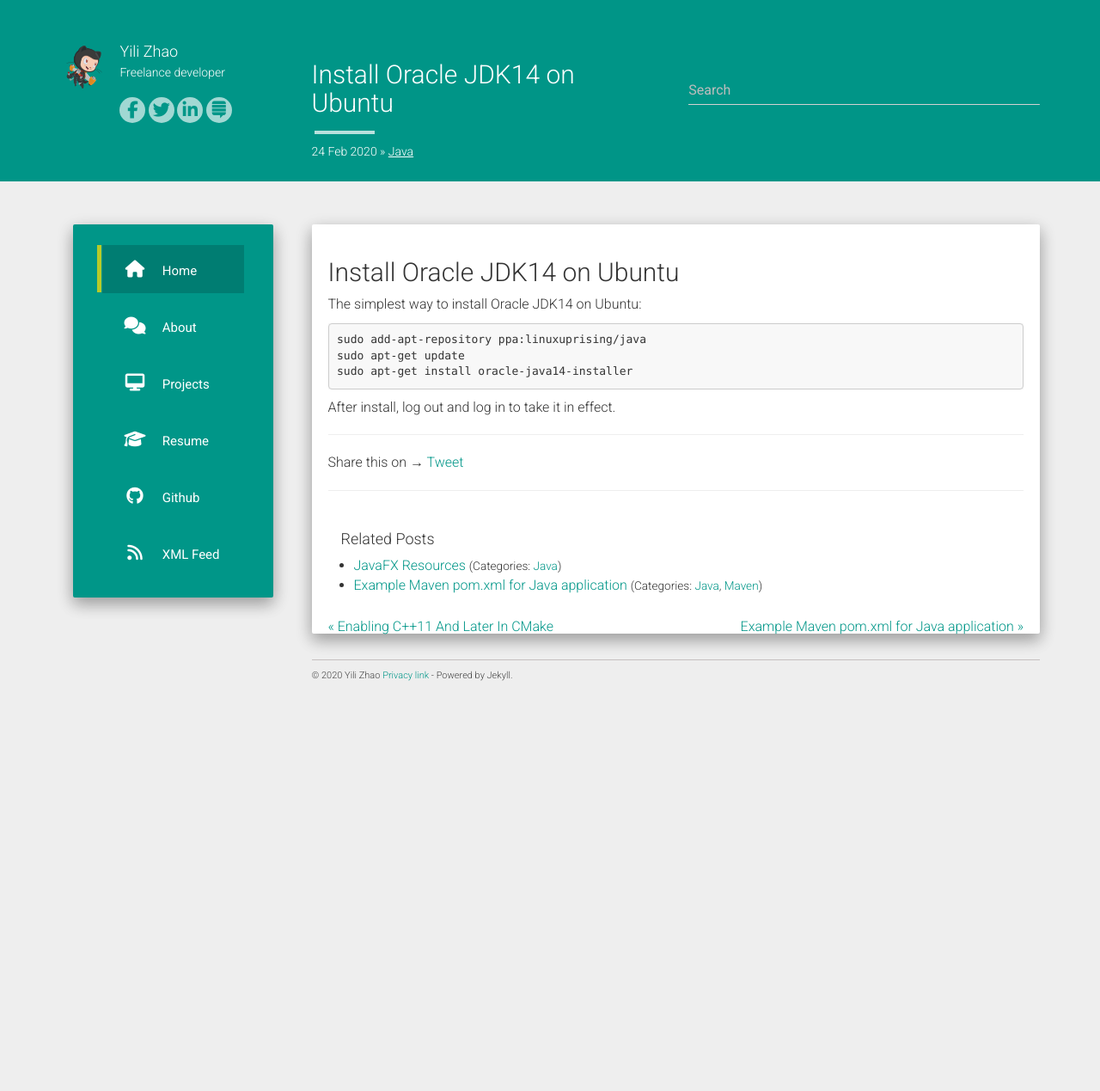
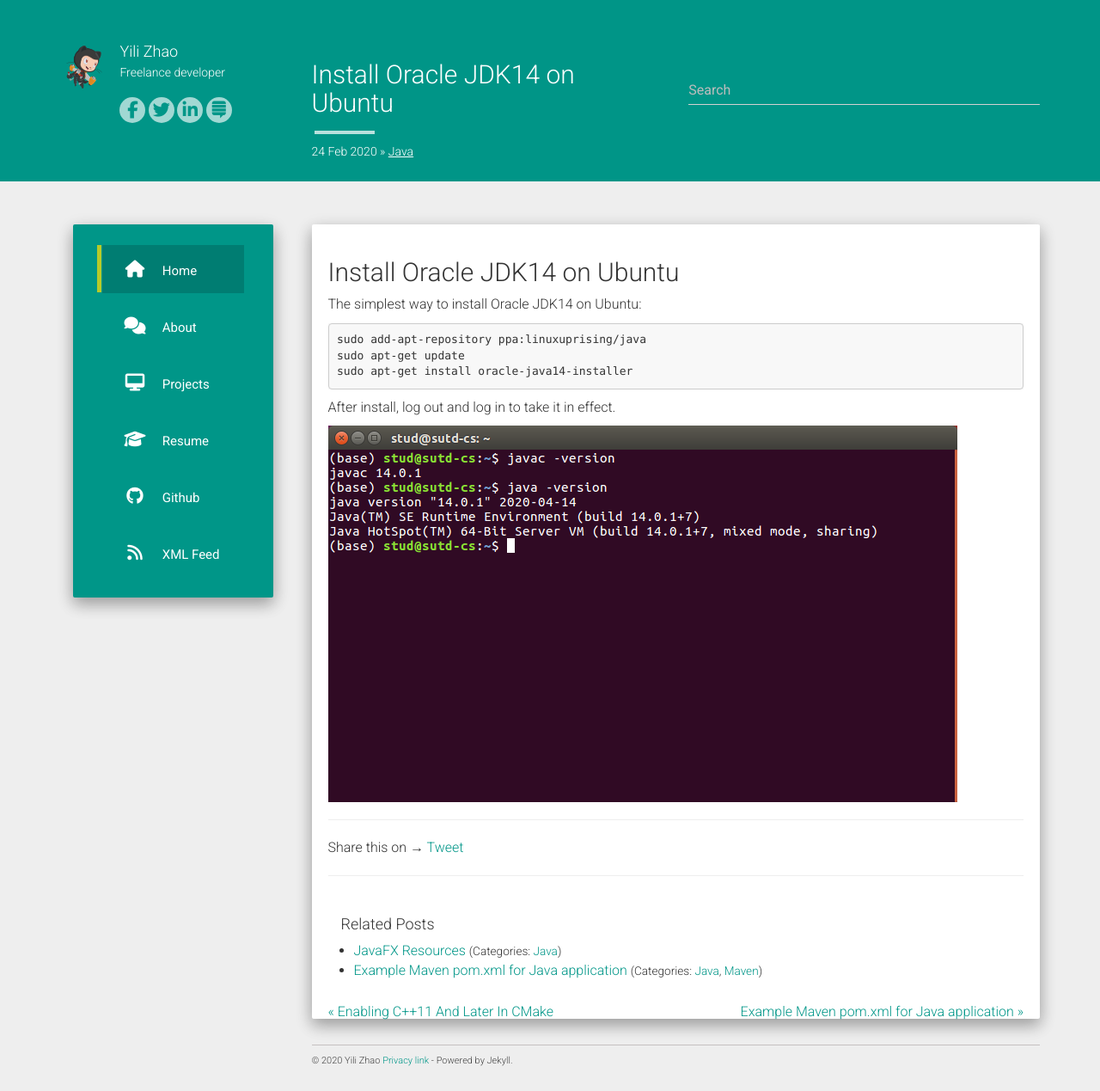
Before and after one commit to panovr/panovr.github.io, a Jekyll site: the page built from _posts/2020-02-24-Install-Oracle-JDK14-on-Ubuntu.md, in a window 1280 px wide. Shown: the whole page at 86% size. Built offline with Jekyll 4.4.1, drawn with Linux system fonts in a browser that asks for light colours; nearby versions of some CDN libraries; comment, search, counter and statistics services are not loaded; before the commit the page ends 900 px from its top, so only the background shows below that.

Commit message:
Update blog

````diff
--- a/_posts/2020-02-24-Install-Oracle-JDK14-on-Ubuntu.md
+++ b/_posts/2020-02-24-Install-Oracle-JDK14-on-Ubuntu.md
@@ -16,3 +16,5 @@ sudo apt-get install oracle-java14-installer
 ```
 
 After install, log out and log in to take it in effect.
+
+![jdk14](/assets/jdk14.png)
````
Also changed, not shown: _posts/2020-06-29-Install-Node-JS-on-Ubuntu.md (+1 -1 lines).
